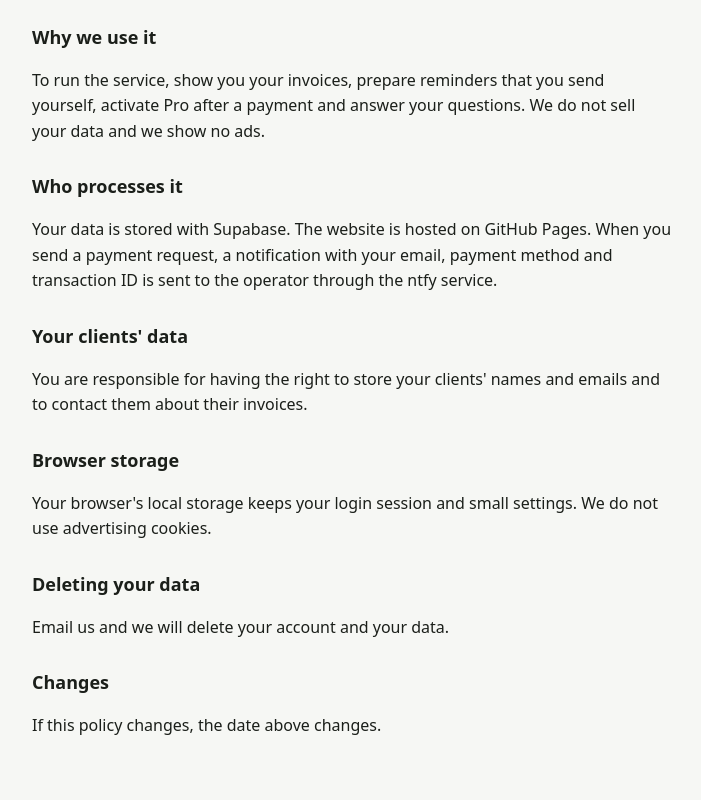
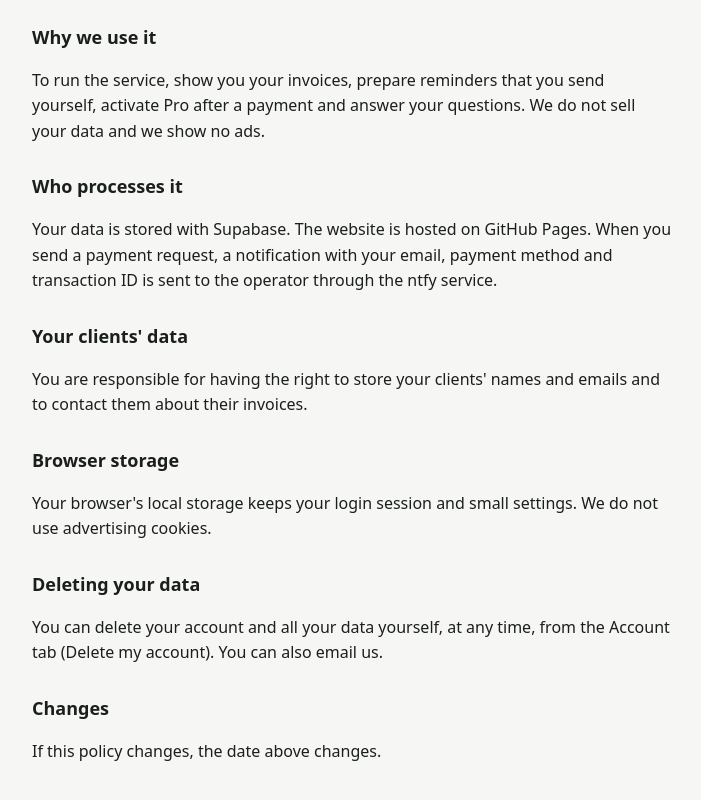
Before and after one commit to manitou4545/Nudgely, a plain HTML site: page privacy.html in a window 1280 px wide. Shown: the part 483-1283 px from the top of the page, without its empty margins (288-989 px from the left). Drawn offline with Linux system fonts and the light colour scheme.

Commit message:
Add files via upload

```diff
--- a/privacy.html
+++ b/privacy.html
@@ -12,7 +12,7 @@
 <h2>Browser storage</h2>
 <p>Your browser's local storage keeps your login session and small settings. We do not use advertising cookies.</p>
 <h2>Deleting your data</h2>
-<p>Email us and we will delete your account and your data.</p>
+<p>You can delete your account and all your data yourself, at any time, from the Account tab (Delete my account). You can also email us.</p>
 <h2>Changes</h2>
 <p>If this policy changes, the date above changes.</p>
 </main></body></html>
```
